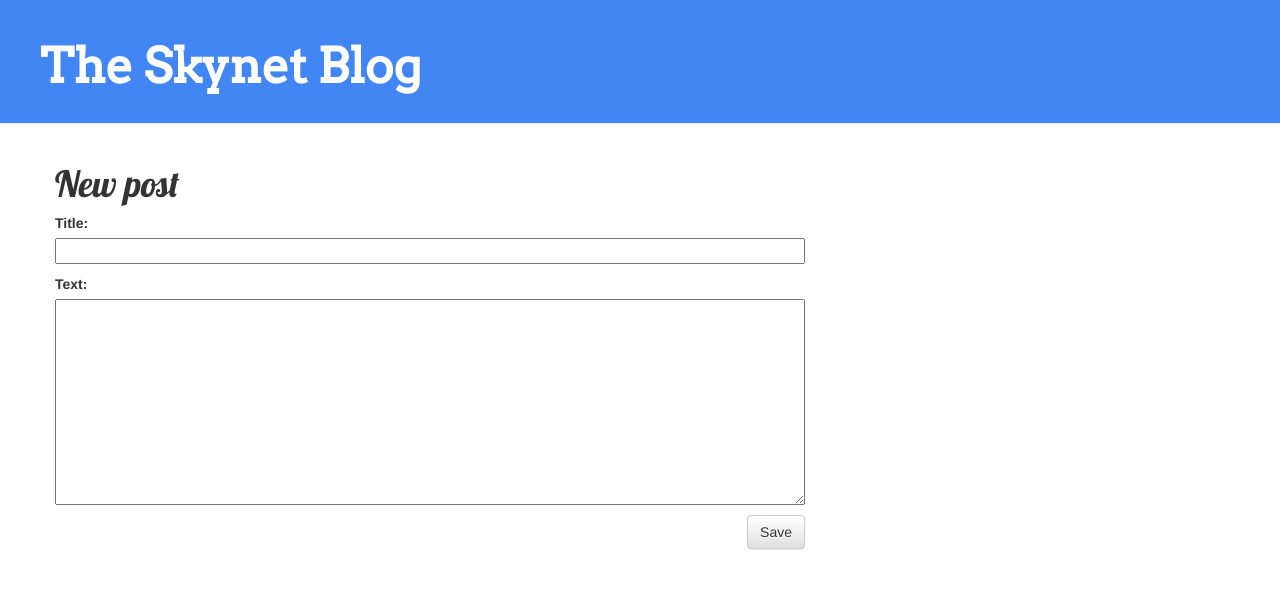
After one commit to Sivaneshwar/my-first-blog, a Django app: page /post/new in a window 1280 px wide. The commit adds this page. Shown: the top 589 px of the page. Run offline with Django 3.2, Linux system fonts and the light colour scheme; some libraries are stand-ins or nearby versions.

Commit message:
Skynet Blog v.1.0 Stable

```diff
--- /dev/null
+++ b/blog/forms.py
@@ -0,0 +1,7 @@
+from django import forms
+from .models import Post
+
+class PostForm(forms.ModelForm):
+	class Meta:
+		model = Post
+		fields = ('title','text',)
--- a/blog/static/css/blog.css
+++ b/blog/static/css/blog.css
@@ -9,6 +9,7 @@
     color: #ffffff;
     font-size: 36pt;
     text-decoration: none;
+    font-family: 'Arvo', serif;
 }
 
 .content {
@@ -42,6 +43,11 @@ h1, h2, h3, h4 {
     margin-bottom: 70px;
 }
 
+.post p{
+    font-family: 'Roboto Slab', serif;
+    font-size: 20px;
+}
+
 .post h1 a, .post h1 a:visited {
     color: #000000;
 }
--- a/blog/templates/blog/base.html
+++ b/blog/templates/blog/base.html
@@ -5,11 +5,17 @@
         <link rel="stylesheet" href="//maxcdn.bootstrapcdn.com/bootstrap/3.2.0/css/bootstrap.min.css">
         <link rel="stylesheet" href="//maxcdn.bootstrapcdn.com/bootstrap/3.2.0/css/bootstrap-theme.min.css">
         <link rel="stylesheet" href="{% static 'css/blog.css' %}">
+        <link href="https://fonts.googleapis.com/css?family=Montserrat" rel="stylesheet">
         <link href="//fonts.googleapis.com/css?family=Lobster&subset=latin,latin-ext" rel="stylesheet" type="text/css">
+        <link href="https://fonts.googleapis.com/css?family=Roboto+Slab" rel="stylesheet">
+        <link href="https://fonts.googleapis.com/css?family=Arvo" rel="stylesheet">
     </head>
     <body>
     <div class="page-header">
-        <h1><a href="/">The Skynet Blog</a></h1>
+        {% if user.is_authenticated %}
+            <a href="{% url 'post_new' %}" class="top-menu"><span class="glyphicon glyphicon-plus"></span></a>
+        {% endif %}
+        <h1><a href="/"><b>The Skynet Blog</b></a></h1>
     </div>
     <div class="content container">
         <div class="row">
--- /dev/null
+++ b/blog/templates/blog/post_edit.html
@@ -0,0 +1,9 @@
+{% extends 'blog/base.html' %}
+
+{% block content %}
+    <h1>New post</h1>
+    <form method="POST" class="post-form">{% csrf_token %}
+        {{ form.as_p }}
+        <button type="submit" class="save btn btn-default">Save</button>
+    </form>
+{% endblock %}
--- a/blog/urls.py
+++ b/blog/urls.py
@@ -3,5 +3,8 @@ from . import views
 
 urlpatterns = [
 	path('',views.post_list, name = 'post_list'),
-	path('post/<int:pk>/', views.post_detail, name = 'post_detail')
+	path('post/<int:pk>/', views.post_detail, name = 'post_detail'),
+	path('post/new',  views.post_new, name = 'post_new'),
+	path('post/<int:pk>/edit/', views.post_edit, name='post_edit'),
+
 ]
--- a/blog/views.py
+++ b/blog/views.py
@@ -1,6 +1,7 @@
-from django.shortcuts import render, get_object_or_404
+from django.shortcuts import render, get_object_or_404, redirect
 from django.utils import timezone
 from .models import Post
+from .forms import PostForm
 # Create your views here.
 def post_list(request):
 	posts = Post.objects.filter(published_date__lte = timezone.now()).order_by('published_date')
@@ -9,3 +10,30 @@ def post_list(request):
 def post_detail(request, pk):
 	post = get_object_or_404(Post, pk = pk)
 	return render(request, 'blog/post_detail.html', {'post':post})
+
+def post_new(request):
+    if request.method == "POST":
+        form = PostForm(request.POST)
+        if form.is_valid():
+            post = form.save(commit=False)
+            post.author = request.user
+            post.published_date = timezone.now()
+            post.save()
+            return redirect('post_detail', pk=post.pk)
+    else:
+        form = PostForm()
+    return render(request, 'blog/post_edit.html', {'form': form})
+
+def post_edit(request, pk):
+    post = get_object_or_404(Post, pk=pk)
+    if request.method == "POST":
+        form = PostForm(request.POST, instance=post)
+        if form.is_valid():
+            post = form.save(commit=False)
+            post.author = request.user
+            post.published_date = timezone.now()
+            post.save()
+            return redirect('post_detail', pk=post.pk)
+    else:
+        form = PostForm(instance=post)
+    return render(request, 'blog/post_edit.html', {'form': form})
--- a/mysite/settings.py
+++ b/mysite/settings.py
@@ -23,7 +23,7 @@ BASE_DIR = os.path.dirname(os.path.dirname(os.path.abspath(__file__)))
 SECRET_KEY = '7om0g-0^41^g0h+$zostfiuuf9^*m%kok3@l$eig0kibom#ebn'
 
 # SECURITY WARNING: don't run with debug turned on in production!
-DEBUG = True
+DEBUG = False
 
 ALLOWED_HOSTS = ['127.0.0.1', '.pythonanywhere.com']
 
```
Also changed, not shown: blog/templates/blog/post_detail.html (+6 -2 lines).
